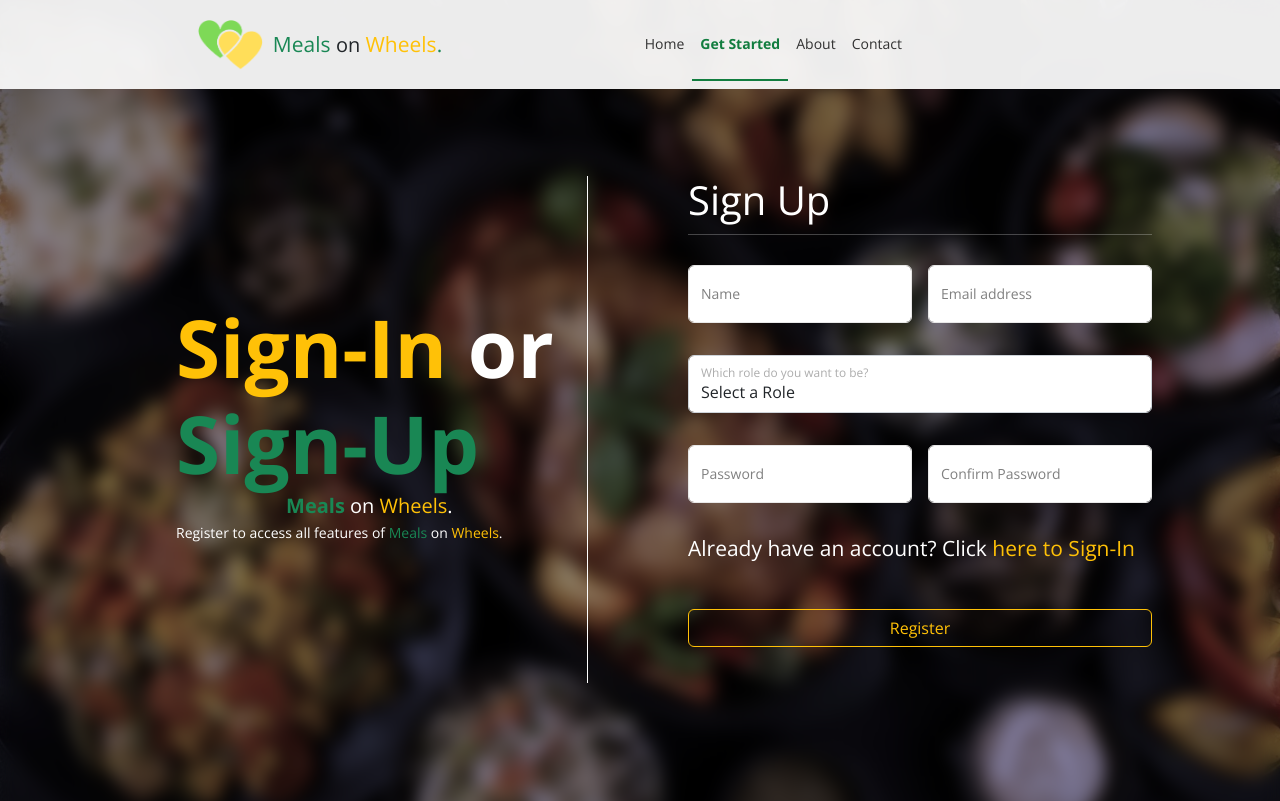
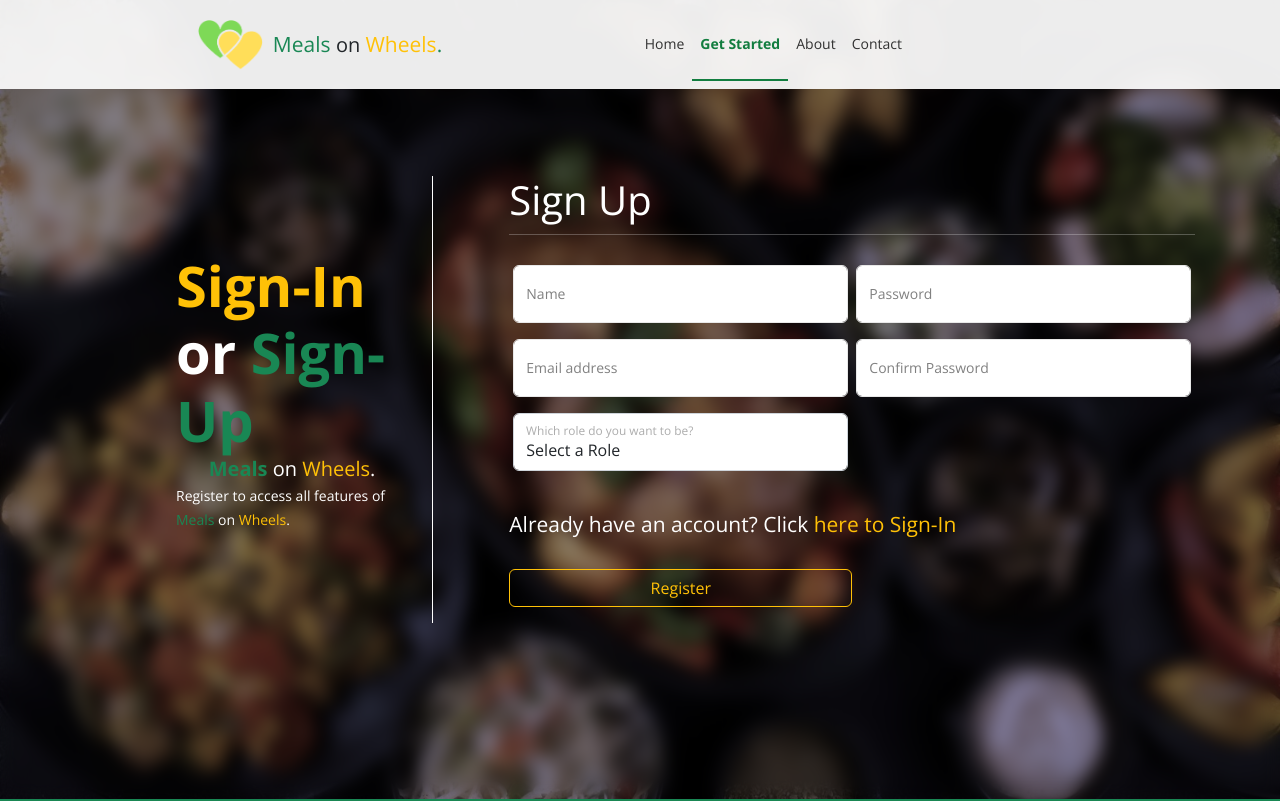
Before and after one commit to Yuda531/Meals-on-Wheels, a React (Create React App) app in the folder Front-End/: page /getStarted in a window 1280 px wide. Shown: the top 801 px of the page. Built offline with nearby package versions, Linux system fonts and the light colour scheme.

Commit message:
12/07/2023

```diff
--- a/Front-End/src/components/LoginOrRegis.jsx
+++ b/Front-End/src/components/LoginOrRegis.jsx
@@ -1,58 +1,83 @@
-import React, { useState } from "react";
-import { Col, Form, Button } from "react-bootstrap";
-import axios from "axios";
-import Swal from "sweetalert2";
+import React, { useState, useEffect } from 'react';
+import { Form } from 'react-bootstrap';
+import axios from 'axios';
 
 const LoginOrRegis = () => {
-  const [name, setUserName] = useState("");
-  const [email, setEmail] = useState("");
-  const [password, setPassword] = useState("");
-  const [loginName, setLoginName] = useState("");
-  const [loginPassword, setPasswordLogin] = useState("");
-  const [loginRole, setRole] = useState("");
-  const [confirmPassword, setConfirmPassword] = useState("");
+
+  const [userRole, setUserRole] = useState(null);
+
+  useEffect(() => {
+    const user = sessionStorage.getItem("user");
+    if (user) {
+      const { role } = JSON.parse(user);
+      setUserRole(role);
+    }
+  }, []);
+
+
+  const [name, setUserName] = useState('');
+  const [email, setEmail] = useState('');
+  const [password, setPassword] = useState('');
+  const [loginName, setLoginName] = useState('');
+  const [loginPassword, setPasswordLogin] = useState('');
+  const [roleId, setRoleId] = useState('');
+  const [driverName, setDriverName] = useState('');
+  const [driverPlate, setDriverPlate] = useState('');
+  const [isLicensed, setLicensed] = useState('');
+  const [licenseNumber, setLicenseNumber] = useState('');
+
+  const [isActive, setActive] = useState('');
+  const [confirmPassword, setConfirmPassword] = useState('');
   const [passwordError, setPasswordError] = useState(false);
   const [validated, setValidated] = useState(false);
   const [showReplacement, setShowReplacement] = useState(false);
   const [showForm, setShowForm] = useState(false);
 
   // LOGIN
+
   const handleLoginFormSubmit = async (e) => {
-    e.preventDefault();
+    e.preventDefault(); // Prevent form submission
 
+    // Create an object with the form data
     const user = {
       email: loginName,
       password: loginPassword,
-      role: loginRole,
+      role: roleId,
+      isActive: isActive
     };
 
     try {
-      const response = await axios.post(
-        "http://localhost:8080/auth/login",
-        user
-      );
+
+
+      // Make the POST request using Axios to send user credentials to the server
+      axios.post('http://localhost:8080/auth/login', user)
+        .then((response) => {
+          if (user.isActive === false) {
+            alert("User is inactive. Cannot login.");
+            return;
+          } else
+          console.log(response.data);
           sessionStorage.setItem("user", JSON.stringify(response.data));
-      Swal.fire({
-        icon: "success",
-        title: "Login Successful",
-        showConfirmButton: true,
-      }).then(() => {
           window.location.href = "/dashboard";
+          alert("Login success");
         });
+
+      // Check if the server response contains a success message or token
+
     } catch (error) {
-      Swal.fire({
-        icon: "error",
-        title: "Credentials Incorrect",
-        text: "Please Try Again!",
-        showConfirmButton: true,
-      });
+      alert("Invalid credentials");
       console.error(error);
+      // Handle error during login
     }
 
-    setEmail("");
-    setPassword("");
-    setRole(loginRole);
+    setEmail('');
+    setPassword('');
+    setRoleId(roleId);
+    setActive(isActive);
   };
+
+
+
 
     // REGIS
     const handleSubmit = (e) => {
@@ -66,31 +91,43 @@ const LoginOrRegis = () => {
       const user = {
         name: name,
         email: email,
-      role: loginRole.toUpperCase(),
         password: password,
+        roleId: roleId
       };
 
+      let data = {
+        userDTO: user
+      };
+
+      if (roleId === 3) {
+        const caregiverData = {
+          driverName: driverName,
+          driverPlate: driverPlate,
+          isLicensed: isLicensed,
+          licenseNumber: licenseNumber
+        };
+
+        data = {
+          ...data,
+          caregiver: caregiverData
+        };
+      }
+
       axios
-      .post("http://localhost:8080/user/register", user)
+        .post('http://localhost:8080/user/register', data)
         .then((response) => {
-        Swal.fire({
-          icon: "success",
-          title: "Registration Successful",
-          showConfirmButton: true,
-        }).then(() => {
-          window.location.href = "/login";
-        });
+          alert('Registration Successful');
+          window.location.href = '/login';
           console.log(response.data);
         })
         .catch((error) => {
-        Swal.fire({
-          icon: "error",
-          title: "Email already registered in system",
-          showConfirmButton: true,
-        });
+          alert('Error Occurred');
           console.error(error);
         });
     };
+
+
+
 
   const handleClick = () => {
     if (!showReplacement) {
@@ -105,15 +142,24 @@ const LoginOrRegis = () => {
     setShowReplacement(false);
   };
 
+
+
+
+
   return (
-    <div className="col-lg-6">
+    <div style={{maxHeight:"560px", overflow:"auto"}} className="col-9 teams">
+
+
+
       {!showReplacement ? (
         <div id="regisForm">
           <h1 className="display-6 text-white">Sign Up</h1>
           <hr className="border-white" />
-          <form className="row g-3" onSubmit={handleSubmit}>
-            <div className="col-12 col-md-6">
-              <div className="form-floating mb-3">
+          <form className="col-12" onSubmit={handleSubmit}>
+
+            <div className="d-flex col-12">
+              <div className="col-6 px-1 mx-auto">
+              <div className="form-floating col-12 mb-3">
               <input
                 type="text"
                 className="form-control"
@@ -125,9 +171,7 @@ const LoginOrRegis = () => {
               />
               <label htmlFor="name">Name</label>
             </div>
-            </div>
-            <div className="col-12 col-md-6">
-              <div className="form-floating mb-3">
+            <div className="form-floating col-12 mb-3">
               <input
                 type="email"
                 className="form-control"
@@ -139,31 +183,30 @@ const LoginOrRegis = () => {
               />
               <label htmlFor="email">Email address</label>
             </div>
-            </div>
-            <div className="col-12">
-              <div className="form-floating mb-3">
+            <div className="form-floating col-12 mb-3">
               <select
                 placeholder="Select a Role."
                 id="roleId"
                 className="form-control"
-                  value={loginRole}
-                  onChange={(e) => setRole(e.target.value)}
+                value={roleId}
+                onChange={(e) => setRoleId(Number(e.target.value))}
                 required
               >
                 <option value="" disabled>
                   Select a Role
                 </option>
-                  <option value="Partner">Partner</option>
-                  <option value="Member">Member</option>
-                  <option value="Caregiver">Caregiver</option>
-                  <option value="Donor">Donor</option>
-                  <option value="Volunteer">Volunteer</option>
+                <option value="2">Member</option>
+                <option value="3">Caregiver</option>
+                <option value="4">Partner</option>
+                <option value="5">Donour</option>
+                <option value="6">Volunteer</option>
               </select>
               <label htmlFor="roleId">Which role do you want to be?</label>
             </div>
               </div>
-            <div className="col-12 col-md-6">
-              <div className="form-floating mb-3">
+
+              <div className="col-6 px-1 mx-auto">
+              <div className="form-floating col-12 mb-3">
               <input
                 type="password"
                 className="form-control"
@@ -175,9 +218,7 @@ const LoginOrRegis = () => {
               />
               <label htmlFor="password">Password</label>
             </div>
-            </div>
-            <div className="col-12 col-md-6">
-              <div className="form-floating mb-3">
+            <div className="form-floating col-12 mb-3">
               <Form.Control
                 type="password"
                 className="form-control"
@@ -196,35 +237,85 @@ const LoginOrRegis = () => {
               )}
             </div>
               </div>
+            </div>
 
-            <div className="col-12">
+
+
+            {roleId === 3 && (
+
+            <div id="details">
+              <p className="display-6 mt-5 text-white">
+              Detail Information
+              </p>
+
+          <hr className="border-white" />
+              <div className="d-flex col-12">
+              <div className="form-floating col-6 px-1 mb-3">
+              <input
+                type="text"
+                className="form-control"
+                id="name"
+                placeholder="Driver Username"
+                value={driverName}
+                onChange={(e) => setDriverName(e.target.value)}
+                required
+              />
+              <label htmlFor="name">Driver Username</label>
+            </div>
+
+            <div className="form-floating  col-6 px-1 mb-3">
+              <input
+                type="text"
+                className="form-control"
+                id="license"
+                placeholder="Name"
+                value={licenseNumber}
+                onChange={(e) => setLicenseNumber(e.target.value)}
+                required
+              />
+              <label htmlFor="name">License Number</label>
+            </div>
+
+
+              </div>
+
+            <div className="form-floating col-6 px-1 mb-3">
+              <input
+                type="text"
+                className="form-control"
+                id="name"
+                placeholder="Driver Username"
+                value={driverPlate}
+                onChange={(e) => setDriverPlate(e.target.value)}
+                required
+              />
+              <label htmlFor="name">Police Number</label>
+            </div>
+            </div>
+
+
+            )}
+<br />
             <p className="lead text-white">
-                Already have an account? Click{" "}
+              Already have an account? Click{' '}
               <span>
                 <a className="text-warning" onClick={handleClick}>
                   here to Sign-In
                 </a>
               </span>
             </p>
-            </div>
-
-            <div className="col-12">
-              <button
-                type="submit"
-                className="btn btn-outline-warning col-12 my-3"
-              >
+            <button type="submit" className="btn btn-outline-warning col-6 my-3">
               Register
             </button>
-            </div>
+            <br />
           </form>
         </div>
+        // REPLACE
       ) : (
-        // REPLACE
         <div id="loginForm">
           <h1 className="display-6 text-white">Sign In</h1>
           <hr className="border-white" />
-          <form onSubmit={handleLoginFormSubmit} className="row g-3">
-            <div className="col-12">
+          <form onSubmit={handleLoginFormSubmit} className="col-12">
             <div className="form-floating mb-3">
               <input
                 type="email"
@@ -237,8 +328,6 @@ const LoginOrRegis = () => {
               />
               <label htmlFor="email">Email address</label>
             </div>
-            </div>
-            <div className="col-12">
             <div className="form-floating mb-3">
               <input
                 type="password"
@@ -251,25 +340,24 @@ const LoginOrRegis = () => {
               />
               <label htmlFor="password">Password</label>
             </div>
+            <div className="form-group form-check">
+              <input type="checkbox" className="form-check-input" id="remember" />
+              <label className="form-check-label text-white" htmlFor="remember">
+                Remember me
+              </label>
             </div>
-            <div className="col-12">
             <p className="lead text-white mt-3">
-                Don't have an account? Click{" "}
+              Don't have an account? Click{' '}
               <span>
                 <a className="text-warning" onClick={handleBack}>
                   here to Sign-Up
                 </a>
               </span>
             </p>
-            </div>
-            <div className="col-12">
-              <button
-                type="submit"
-                className="btn btn-outline-warning col-12 my-3"
-              >
+
+            <button type="submit" className="btn btn-outline-warning col-6 my-3">
               Login
             </button>
-            </div>
           </form>
         </div>
       )}
--- a/Front-End/src/components/RegisLogin.jsx
+++ b/Front-End/src/components/RegisLogin.jsx
@@ -5,8 +5,8 @@ function RegisLogin(){
         <div className="body custom-overflow">
             <div className="backblur">
                 <div className="col-12 d-flex p-5">
-                    <div className="col-5 my-auto">
-                        <h1 className="display-1 fw-bold text-white">
+                    <div className="col-3 my-auto">
+                        <h1 className="display-4 fw-bold text-white">
                             <span className="text-warning">Sign-In </span>
                                 or <span className="text-success">Sign-Up</span>
                         </h1>
@@ -18,7 +18,7 @@ function RegisLogin(){
                         <span className="text-success"> Meals</span> on <span className="text-warning">Wheels</span>.
                         </p>
                     </div>
-                    <div className="aboutt mx-4 col-1"></div>
+                    <div className="aboutt ms-4 col-1"></div>
 
                     <LoginOrRegis />
                 </div>
```
Also changed, not shown: 1 other file (tests, documents, lock files or other folders). Lines whose indentation alone changed are shown as unchanged.
